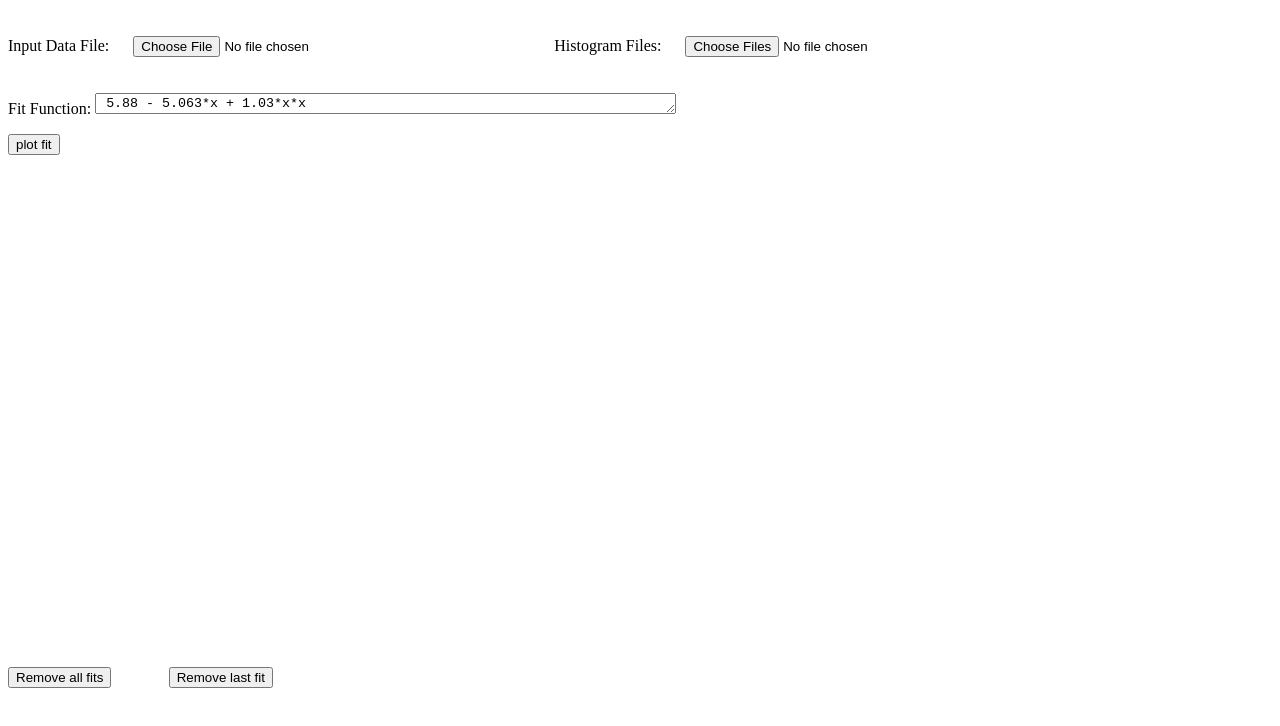
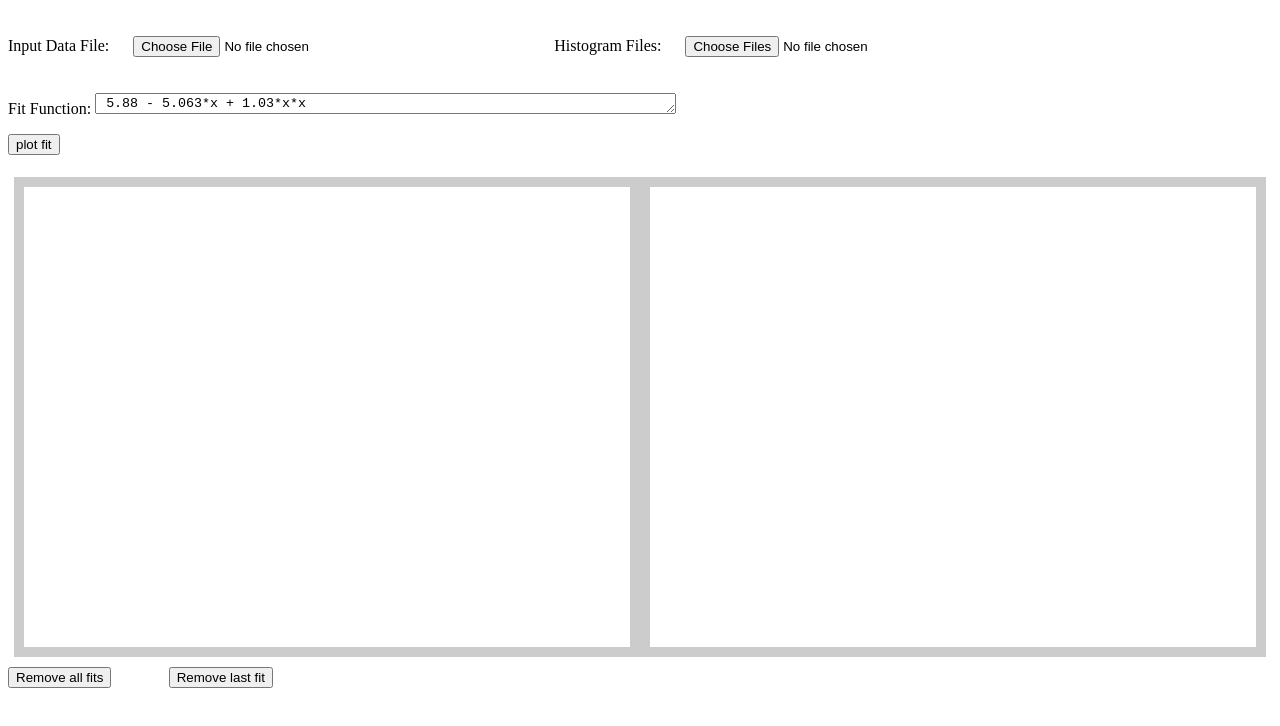
Before and after one commit to karaul/fit-n-plot, a plain HTML site: page index.html in a window 1280 px wide. Drawn offline with Linux system fonts and the light colour scheme.

Commit message:
box aroud the chart

```diff
--- a/index.html
+++ b/index.html
@@ -20,15 +20,18 @@
         padding: 6px;
       }
       .column1 {
-        width: 50%;
-        float: left;
-        padding: 2px;
+        width:50%;
+        border: 10px solid #CCCCCC;
+        box-sizing: border-box;
+        float:left;
+        height:300px;
       }
       .column2 {
-        width: 50%;
-        height: 240px;
-        float: left;
-        padding: 2px;
+        width:50%;
+        border: 10px solid #CCCCCC;
+        box-sizing: border-box;
+        float:left;
+        height:300px;
       }
     </style>
   </head>
--- a/src/index.js
+++ b/src/index.js
@@ -75,7 +75,8 @@ document.addEventListener("DOMContentLoaded", function () {
 
   var chart = new CanvasJS.Chart("plotarea", {
     title: {
-      text: "Data Plot + Fit Function"
+      text: "Data Plot + Fit Function",
+      fontSize: 25,
     },
     zoomEnabled: true,
     zoomType: "xy", // "x","y", "xy"
@@ -121,7 +122,8 @@ document.addEventListener("DOMContentLoaded", function () {
   var charHist = new CanvasJS.Chart("plothist", {
     theme: "light2",
     title: {
-      text: "Parameter PDF"
+      text: "Parameter PDF",
+      fontSize: 25,
     },
     legend: {
       fontSize: 15,
@@ -236,7 +238,8 @@ document.addEventListener("DOMContentLoaded", function () {
     chart.options.data.push({
       type: "line",
       showInLegend: true,
-      legendText: "fit: " + eq,
+      legendText: eq,
+      toolTipContent: "{legendText}<br>X: {x}  F:  {y}",
       dataPoints: data,
     });
     chart.render();
```
Also changed, not shown: 1 other file.
